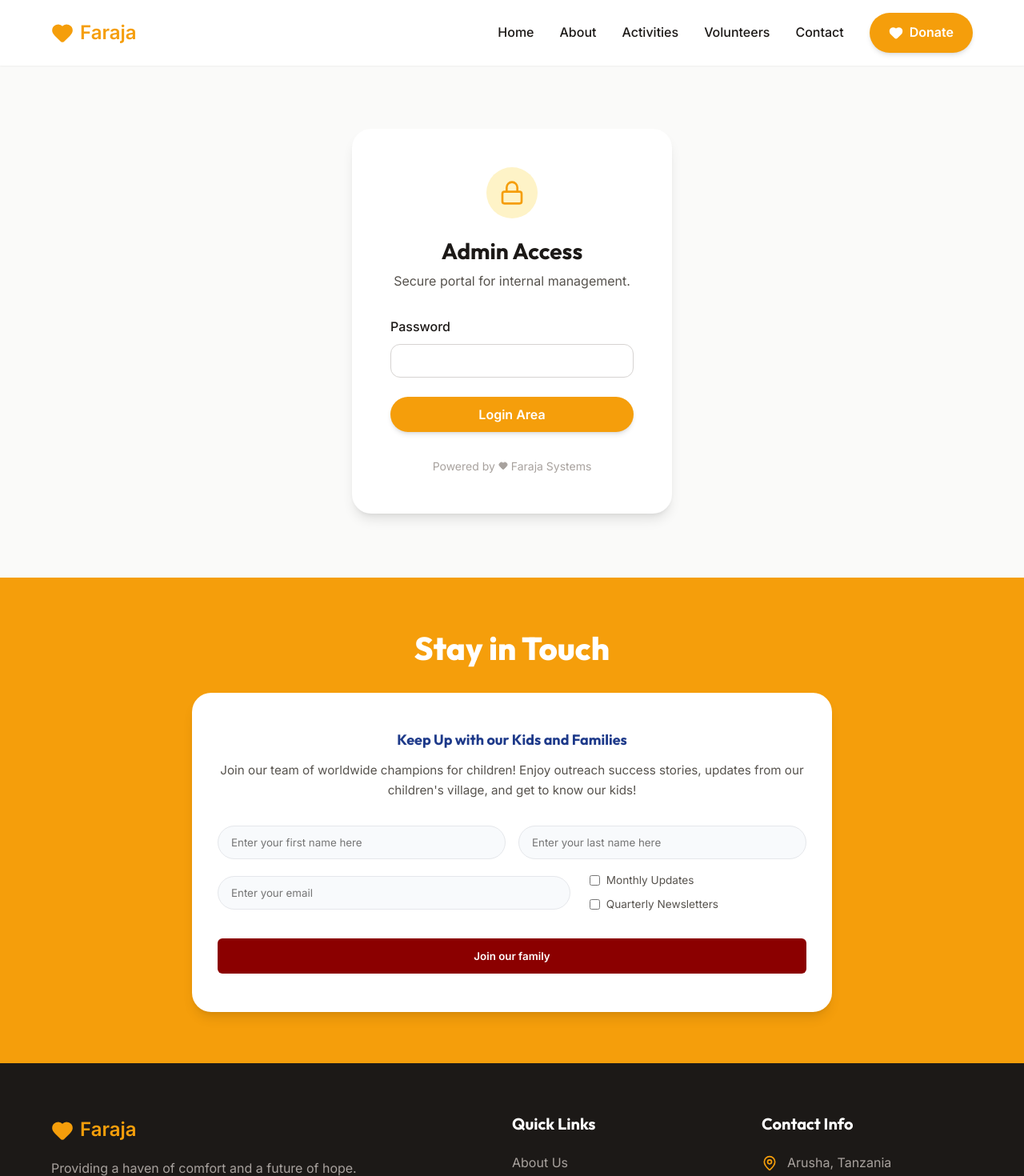
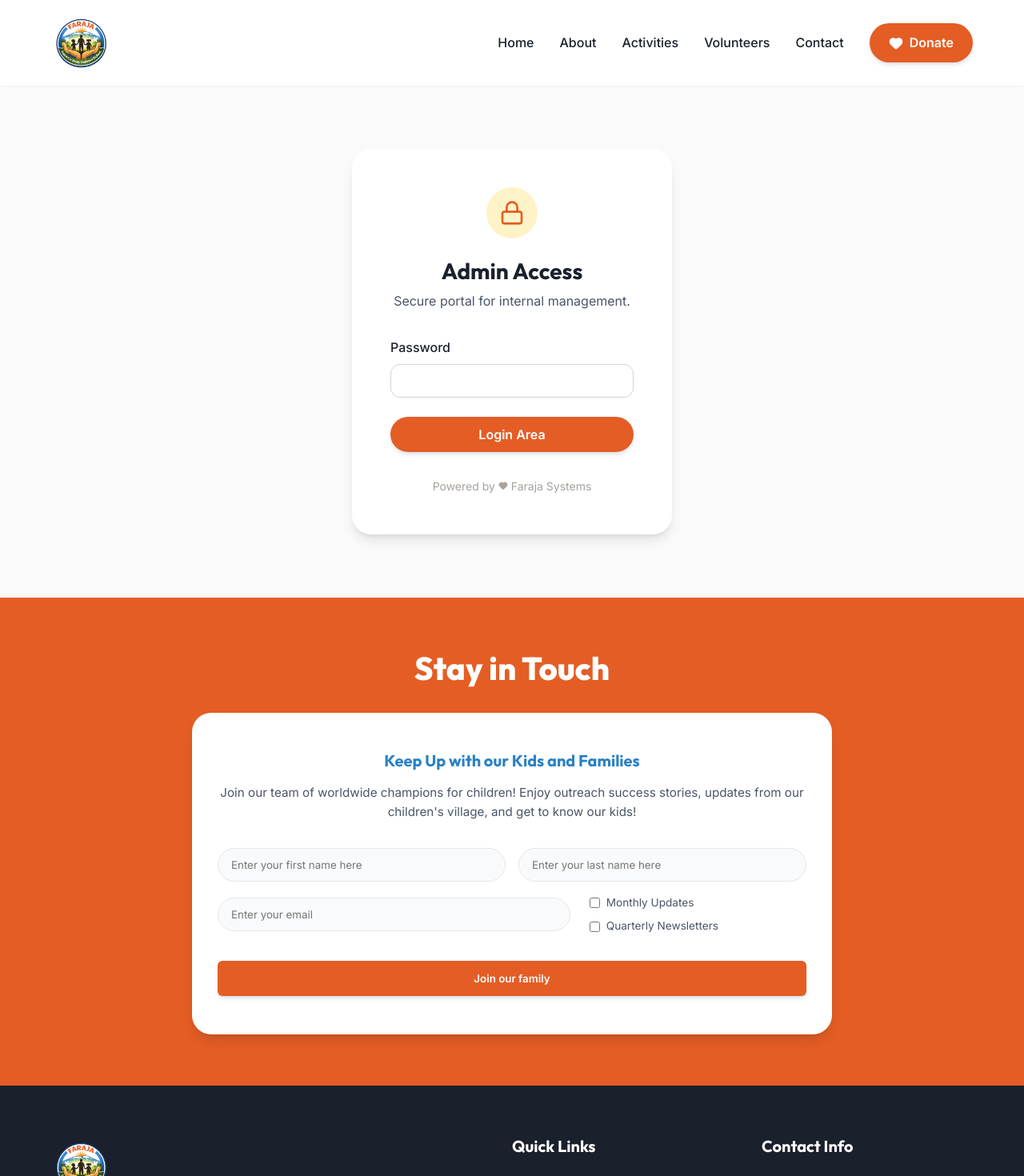
Before and after one commit to albertmallya594/FarajaOphanageChildrensHome, a React (Vite) app: page /FarajaOphanageChildrensHome/admin in a window 1280 px wide. Shown: the top 1470 px of the page at 80% size. Built offline with nearby package versions, Linux system fonts and the light colour scheme.

Commit message:
Update Branding: New Logo, Colors, and Sponsorship Projects Section

```diff
--- a/src/components/Footer.jsx
+++ b/src/components/Footer.jsx
@@ -1,7 +1,10 @@
 import { Link } from 'react-router-dom';
 import { Heart, Mail, MapPin, Phone } from 'lucide-react';
+import { useState } from 'react';
+import logoImg from '../assets/logo.png';
 
 const Footer = () => {
+  const [logoError, setLogoError] = useState(false);
   return (
     <>
       <section style={{ backgroundColor: 'var(--primary)', padding: '4rem 1rem', textAlign: 'center' }}>
@@ -17,12 +20,12 @@ const Footer = () => {
               .newsletter-row > div { flex: 1; text-align: left; }
             }
             .newsletter-input { padding: 0.75rem 1rem; border: 1px solid #e5e7eb; border-radius: var(--radius-full); background: #f8fafc; width: 100%; outline: none; font-family: inherit; }
-            .newsletter-input:focus { border-color: var(--primary); box-shadow: 0 0 0 2px rgba(245, 158, 11, 0.2); }
+            .newsletter-input:focus { border-color: var(--primary); box-shadow: 0 0 0 2px rgba(228, 93, 37, 0.2); }
           `}
         </style>
         <h2 style={{ color: 'white', fontSize: '2.5rem', marginBottom: '2rem', fontWeight: 800 }}>Stay in Touch</h2>
         <div style={{ backgroundColor: 'white', padding: '3rem 2rem', borderRadius: 'var(--radius-lg)', maxWidth: '800px', margin: '0 auto', boxShadow: 'var(--shadow-lg)' }}>
-          <h3 style={{ color: '#1e3a8a', fontSize: '1.125rem', marginBottom: '1rem', fontWeight: 700 }}>Keep Up with our Kids and Families</h3>
+          <h3 style={{ color: 'var(--secondary)', fontSize: '1.25rem', marginBottom: '1rem', fontWeight: 700 }}>Keep Up with our Kids and Families</h3>
           <p style={{ color: 'var(--text-muted)', marginBottom: '2rem', fontSize: '0.95rem' }}>
             Join our team of worldwide champions for children! Enjoy outreach success stories, updates from our children's village, and get to know our kids!
           </p>
@@ -42,7 +45,7 @@ const Footer = () => {
                  </label>
                </div>
             </div>
-            <button type="submit" className="hover-lift" style={{ backgroundColor: '#8b0000', color: 'white', padding: '0.875rem', borderRadius: 'var(--radius-sm)', fontWeight: 600, border: 'none', cursor: 'pointer', marginTop: '1rem', width: '100%' }}>
+            <button type="submit" className="hover-lift btn-primary" style={{ padding: '0.875rem', borderRadius: 'var(--radius-sm)', fontWeight: 600, border: 'none', cursor: 'pointer', marginTop: '1rem', width: '100%' }}>
               Join our family
             </button>
           </form>
@@ -53,9 +56,20 @@ const Footer = () => {
         <div className="container">
           <div className="footer-grid">
             <div>
-              <Link to="/" style={{ display: 'flex', alignItems: 'center', gap: '0.5rem', fontWeight: 800, fontSize: '1.5rem', color: 'var(--primary)', marginBottom: '1rem' }}>
-                <Heart size={28} fill="var(--primary)" />
-                Faraja
+              <Link to="/" style={{ display: 'flex', alignItems: 'center', gap: '0.5rem', marginBottom: '1.5rem' }}>
+                 {!logoError ? (
+                  <img
+                    src={logoImg}
+                    alt="Faraja Logo"
+                    style={{ height: '75px', width: 'auto' }}
+                    onError={() => setLogoError(true)}
+                  />
+                ) : (
+                  <div style={{ display: 'flex', alignItems: 'center', gap: '0.5rem', fontWeight: 800, fontSize: '1.5rem', color: 'var(--primary)' }}>
+                    <Heart size={28} fill="var(--primary)" />
+                    Faraja
+                  </div>
+                )}
               </Link>
               <p style={{ color: '#a8a29e', maxWidth: '400px', marginBottom: '1.5rem' }}>
                 Providing a haven of comfort and a future of hope. We transform lives through education, healthcare, and a loving community.
--- a/src/components/Navbar.jsx
+++ b/src/components/Navbar.jsx
@@ -2,8 +2,11 @@ import { Link, useLocation } from 'react-router-dom';
 import { Heart, Menu, X } from 'lucide-react';
 import { useState } from 'react';
 
+import logoImg from '../assets/logo.png';
+
 const Navbar = () => {
   const [isMenuOpen, setIsMenuOpen] = useState(false);
+  const [logoError, setLogoError] = useState(false);
   const location = useLocation();
 
   const toggleMenu = () => setIsMenuOpen(!isMenuOpen);
@@ -15,9 +18,20 @@ const Navbar = () => {
   return (
     <nav className="navbar">
       <div className="container">
-        <Link to="/" className="logo hover-lift" style={{ display: 'flex', alignItems: 'center', gap: '0.5rem', fontWeight: 800, fontSize: '1.5rem', color: 'var(--primary)' }}>
-          <Heart size={28} fill="var(--primary)" />
-          Faraja
+        <Link to="/" className="logo hover-lift" style={{ display: 'flex', alignItems: 'center', gap: '0.5rem' }}>
+          {!logoError ? (
+            <img
+              src={logoImg}
+              alt="Faraja Logo"
+              style={{ height: '75px', width: 'auto' }}
+              onError={() => setLogoError(true)}
+            />
+          ) : (
+            <div style={{ display: 'flex', alignItems: 'center', gap: '0.5rem', fontWeight: 800, fontSize: '1.5rem', color: 'var(--primary)' }}>
+              <Heart size={28} fill="var(--primary)" />
+              Faraja
+            </div>
+          )}
         </Link>
 
         <ul className={`nav-links ${isMenuOpen ? 'mobile-open' : ''}`}>
--- a/src/index.css
+++ b/src/index.css
@@ -1,21 +1,23 @@
 @import url('https://fonts.googleapis.com/css2?family=Outfit:wght@300;400;500;600;700;800&family=Inter:wght@400;500;600&display=swap');
 
 :root {
-  /* Warm, hopeful color palette */
-  --primary: #f59e0b;      /* amber/orange */
-  --primary-hover: #d97706;
-  --secondary: #10b981;    /* bright green */
-  --secondary-hover: #059669;
-  --accent: #fcd34d;       /* soft yellow */
+  /* Logo-inspired color palette */
+  --primary: #E45D25;      /* Logo Orange */
+  --primary-hover: #C54C1C;
+  --secondary: #2A81C4;    /* Logo Blue */
+  --secondary-hover: #1E6699;
+  --accent: #316436;       /* Logo Green */
+  --accent-hover: #264E2A;
+  --sun: #F9A11B;          /* Logo Sun Yellow */
 
-  --background: #fafaf9;   /* off white */
+  --background: #FAFAFB;   /* cleaner light grey-blue background */
   --surface: #ffffff;
 
-  --text-main: #1c1917;    /* very dark warm grey */
-  --text-muted: #57534e;   /* medium warm grey */
+  --text-main: #1A202C;    /* dark slate */
+  --text-muted: #4A5568;   /* medium slate */
 
-  --danger: #ef4444;
-  --success: #22c55e;
+  --danger: #E53E3E;
+  --success: #38A169;
 
   /* Layout */
   --container-width: 1200px;
@@ -89,6 +91,10 @@ img {
 
 .section--light {
   background-color: var(--surface);
+}
+
+.section--warm {
+  background-color: #FFF8F1;
 }
 
 .section--accent {
--- a/src/pages/Home.jsx
+++ b/src/pages/Home.jsx
@@ -1,5 +1,5 @@
 import { Link } from 'react-router-dom';
-import { Heart, Users, CheckCircle, Clock, ChevronRight, BookOpen } from 'lucide-react';
+import { Heart, Users, CheckCircle, Clock, ChevronRight, BookOpen, GraduationCap, Utensils, Stethoscope, Globe, Coins } from 'lucide-react';
 import React, { useState, useEffect } from 'react';
 
 // Images
@@ -76,14 +76,15 @@ const Home = () => {
         position: 'sticky',
         top: '70px',
         zIndex: 40,
-        boxShadow: 'var(--shadow-md)'
+        boxShadow: 'var(--shadow-md)',
+        color: 'white'
       }}>
         <div className="container" style={{ display: 'flex', justifyContent: 'center', alignItems: 'center', gap: '2rem', flexWrap: 'wrap' }}>
           <div style={{ display: 'flex', alignItems: 'center', gap: '0.5rem', fontWeight: 600, fontSize: '1.125rem' }}>
-            <span style={{ color: 'var(--text-muted)' }}>M-Pesa:</span>
+            <span style={{ opacity: 0.9 }}>M-Pesa:</span>
             <span>+255 763 485 866</span>
           </div>
-          <Link to="/donate" className="btn btn-primary" style={{ padding: '0.5rem 1.5rem' }}>Donate Now</Link>
+          <Link to="/donate" className="btn btn-primary" style={{ padding: '0.5rem 1.5rem', backgroundColor: 'white', color: 'var(--accent)', border: 'none' }}>Donate Now</Link>
         </div>
       </div>
 
@@ -202,45 +203,122 @@ const Home = () => {
         </div>
       </section>
 
+      {/* Sponsorship & Faraja Projects Section */}
+      <section className="section section--warm section-sponsorship-projects">
+        <div className="container">
+          <div className="grid-2" style={{ alignItems: 'flex-start', gap: '4rem' }}>
 
+            {/* Part 1: Child Sponsorship */}
+            <div className="sponsorship-info animate-fade-in">
+              <div style={{ display: 'flex', alignItems: 'center', gap: '0.75rem', marginBottom: '1rem', color: 'var(--primary)' }}>
+                <Heart size={32} fill="var(--primary)" />
+                <h2 className="section-title" style={{ margin: 0, fontSize: '2.25rem' }}>Child Sponsorship</h2>
+              </div>
+              <p className="mb-4" style={{ fontSize: '1.125rem', lineHeight: '1.7', color: 'var(--text-muted)' }}>
+                At Faraja Orphanage Children’s Home, child sponsorship is one of the most powerful ways to make a lasting impact. By sponsoring a child, you directly support their education, healthcare, daily meals, and emotional wellbeing.
+              </p>
+              <p className="mb-6" style={{ fontSize: '1.125rem', lineHeight: '1.7', color: 'var(--text-muted)' }}>
+                Your contribution ensures that each child grows up in a safe, loving environment with access to opportunities that shape a brighter future. Sponsorship is not just support, it is a commitment to changing a life.
+              </p>
 
-      {/* Sponsor a Child */}
-      <section className="section section--accent text-center">
-        <div className="container">
-          <h2 className="section-title" style={{ color: 'var(--text-main)' }}>Sponsor a Child</h2>
-          <p className="section-subtitle" style={{ color: 'var(--text-muted)' }}>
-            Your support can change a child’s life forever. By sponsoring a child at Faraja Orphanage, you help provide education, meals, healthcare, and a safe home. Every contribution creates an opportunity for a brighter future filled with hope and possibility.
-          </p>
+              <ul style={{ listStyle: 'none', padding: 0, marginBottom: '2.5rem', display: 'grid', gridTemplateColumns: '1fr 1fr', gap: '1.25rem' }}>
+                <li style={{ display: 'flex', alignItems: 'center', gap: '0.75rem', fontWeight: 600, color: 'var(--text-main)' }}>
+                  <div style={{ padding: '0.5rem', backgroundColor: 'rgba(228, 93, 37, 0.1)', borderRadius: '50%', color: 'var(--primary)' }}>
+                    <GraduationCap size={20} />
+                  </div>
+                  School fees & supplies
+                </li>
+                <li style={{ display: 'flex', alignItems: 'center', gap: '0.75rem', fontWeight: 600, color: 'var(--text-main)' }}>
+                  <div style={{ padding: '0.5rem', backgroundColor: 'rgba(228, 93, 37, 0.1)', borderRadius: '50%', color: 'var(--primary)' }}>
+                    <Utensils size={20} />
+                  </div>
+                  Nutritious meals
+                </li>
+                <li style={{ display: 'flex', alignItems: 'center', gap: '0.75rem', fontWeight: 600, color: 'var(--text-main)' }}>
+                  <div style={{ padding: '0.5rem', backgroundColor: 'rgba(228, 93, 37, 0.1)', borderRadius: '50%', color: 'var(--primary)' }}>
+                    <Stethoscope size={20} />
+                  </div>
+                  Healthcare & medical
+                </li>
+                <li style={{ display: 'flex', alignItems: 'center', gap: '0.75rem', fontWeight: 600, color: 'var(--text-main)' }}>
+                  <div style={{ padding: '0.5rem', backgroundColor: 'rgba(228, 93, 37, 0.1)', borderRadius: '50%', color: 'var(--primary)' }}>
+                    <Heart size={20} />
+                  </div>
+                  Safe & loving home
+                </li>
+              </ul>
 
-          <div className="grid-4 mb-6">
-            {['Gladys', 'Provia', 'Baraka', 'Amina'].map((name, index) => (
-              <div key={index} className="child-card hover-lift" style={{
-                position: 'relative',
-                borderRadius: 'var(--radius-lg)',
-                overflow: 'hidden',
-                aspectRatio: '3/4',
-                boxShadow: 'var(--shadow-md)'
-              }}>
-                <img src={child1} alt={name} style={{ width: '100%', height: '100%', objectFit: 'cover' }} />
-                <div style={{
-                  position: 'absolute',
-                  bottom: 0,
-                  left: 0,
-                  width: '100%',
-                  padding: '2rem 1rem 1rem',
-                  background: 'linear-gradient(transparent, rgba(0,0,0,0.8))',
-                  textAlign: 'left'
-                }}>
-                  <h3 style={{ color: 'white', fontSize: '1.5rem' }}>{name}</h3>
-                </div>
+              <Link to="/donate" className="btn btn-primary" style={{ padding: '1rem 2.5rem', fontSize: '1.125rem' }}>
+                Sponsor a Child Now
+              </Link>
+            </div>
+
+            {/* Part 2: Faraja Projects */}
+            <div className="projects-grid-wrapper">
+              <div className="mb-4">
+                <h2 className="section-title" style={{ fontSize: '2.25rem', marginBottom: '1rem' }}>Faraja Projects</h2>
+                <p style={{ color: 'var(--text-muted)', fontSize: '1.1rem', marginBottom: '2rem' }}>
+                  Faraja Orphanage is committed to creating long-term, sustainable change through impactful community projects.
+                </p>
               </div>
-            ))}
+
+              <div style={{ display: 'grid', gridTemplateColumns: 'repeat(auto-fit, minmax(240px, 1fr))', gap: '1.5rem' }}>
+                {[
+                  {
+                    icon: <BookOpen />,
+                    title: "Education Support",
+                    desc: "Provides school fees, uniforms, and learning materials to ensure every child receives quality education."
+                  },
+                  {
+                    icon: <Stethoscope />,
+                    title: "Health & Nutrition",
+                    desc: "Ensures children receive regular medical check-ups, balanced meals, and proper healthcare services."
+                  },
+                  {
+                    icon: <Users />,
+                    title: "Community Outreach",
+                    desc: "Supports vulnerable families through visits, counseling, and and material assistance."
+                  },
+                  {
+                    icon: <Coins />,
+                    title: "Economic Empowerment",
+                    desc: "Helps families start small businesses and become financially independent through training."
+                  }
+                ].map((item, i) => (
+                  <div key={i} className="hover-lift" style={{
+                    padding: '1.5rem',
+                    backgroundColor: 'white',
+                    borderRadius: 'var(--radius-md)',
+                    boxShadow: 'var(--shadow-sm)',
+                    border: '1px solid rgba(0,0,0,0.05)'
+                  }}>
+                    <div style={{ color: 'var(--primary)', marginBottom: '1rem' }}>
+                      {React.cloneElement(item.icon, { size: 32 })}
+                    </div>
+                    <h3 style={{ fontSize: '1.25rem', marginBottom: '0.75rem', fontWeight: 700 }}>{item.title}</h3>
+                    <p style={{ color: 'var(--text-muted)', fontSize: '0.95rem', lineHeight: '1.5' }}>{item.desc}</p>
+                  </div>
+                ))}
+              </div>
+
+              <div style={{ marginTop: '2.5rem' }}>
+                <Link to="/activities" className="btn btn-primary" style={{ padding: '0.75rem 2rem' }}>
+                  Explore Our Projects <ChevronRight size={18} />
+                </Link>
+              </div>
+            </div>
           </div>
+        </div>
 
-          <Link to="/donate" className="btn btn-primary" style={{ padding: '1rem 2.5rem', fontSize: '1.125rem' }}>
-            Start Sponsoring Today
-          </Link>
-        </div>
+        <style>{`
+          .section-sponsorship-projects {
+            border-top: 1px solid rgba(0,0,0,0.05);
+            border-bottom: 1px solid rgba(0,0,0,0.05);
+          }
+          @media (max-width: 768px) {
+            .grid-2 { gap: 3rem !important; }
+          }
+        `}</style>
       </section>
 
       {/* Testimonial */}
```
Also changed, not shown: src/assets/logo.png (added).
